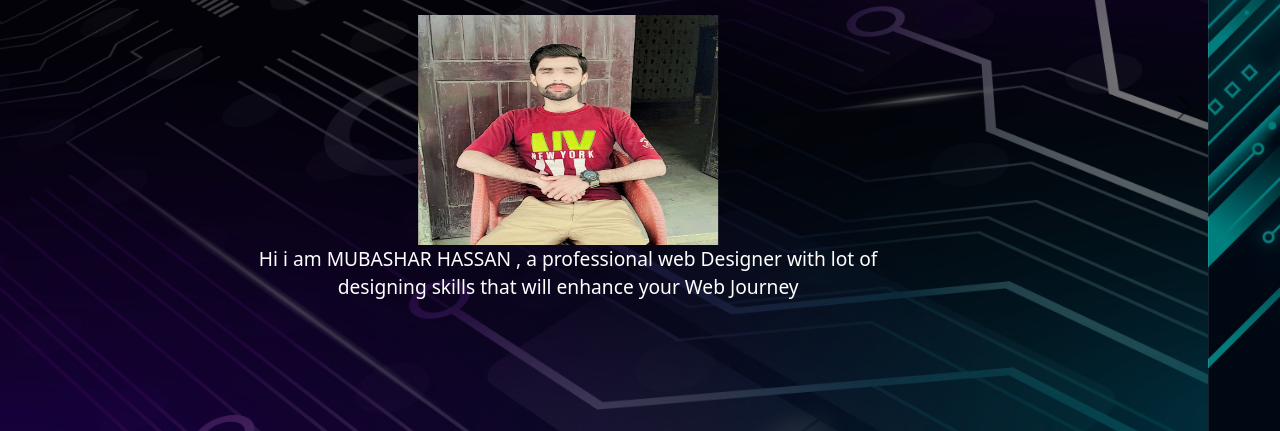
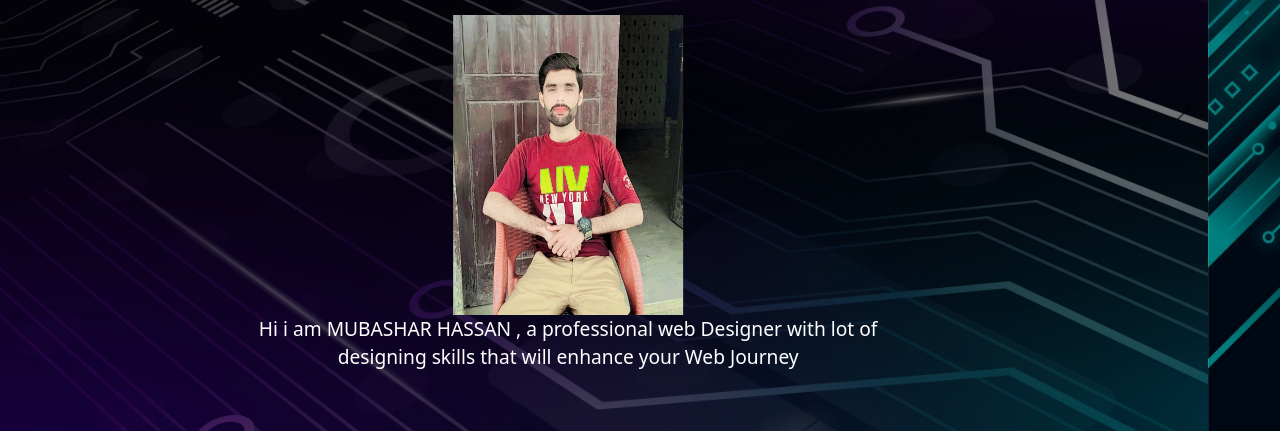
Before and after one commit to MubasharGit/computer_science.github.io, a plain HTML site: page index.html in a window 1280 px wide. Shown: the part 369-800 px from the top of the page. Drawn offline with nearby package versions, Linux system fonts and the light colour scheme.

Commit message:
Update index.html

```diff
--- a/index.html
+++ b/index.html
@@ -65,8 +65,11 @@
                 <div class="carousel-caption">
                     <h1 >MUBASHAR HASSAN</h1>
                    <span>
-                        <img src="IMG_20250216_140326.jpg" alt="Mubashar Hassan"  width="300px" height="230px">
+                        <img src="IMG_20250216_140326.jpg" alt="Mubashar Hassan"  width="230px" height="300px">
                    </span>
+
+
+
                     <p style="color: rgb(255, 255, 255);">Hi i am MUBASHAR HASSAN , a professional web Designer with lot of designing skills that will enhance your Web Journey </p>
 
 
```
